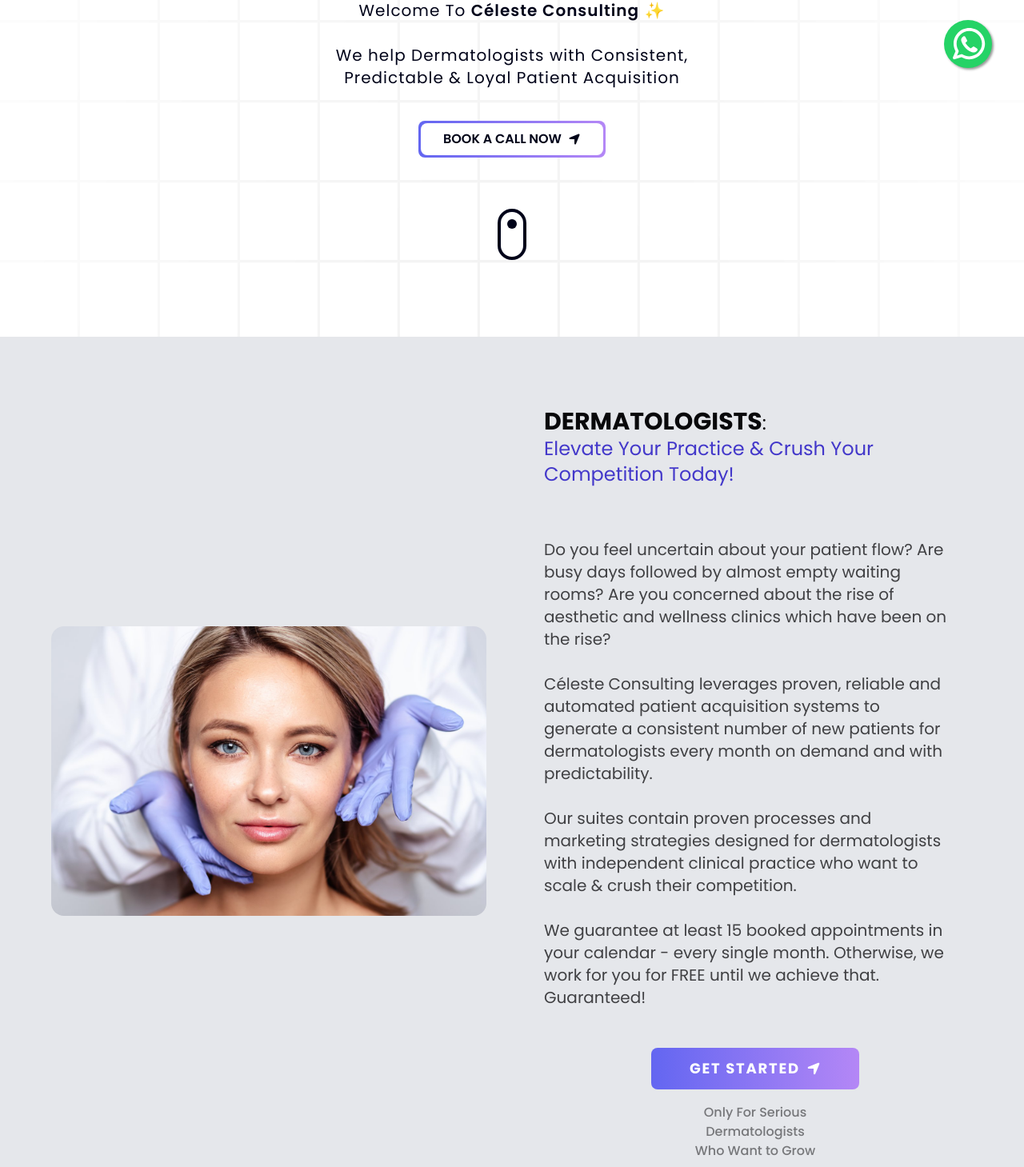
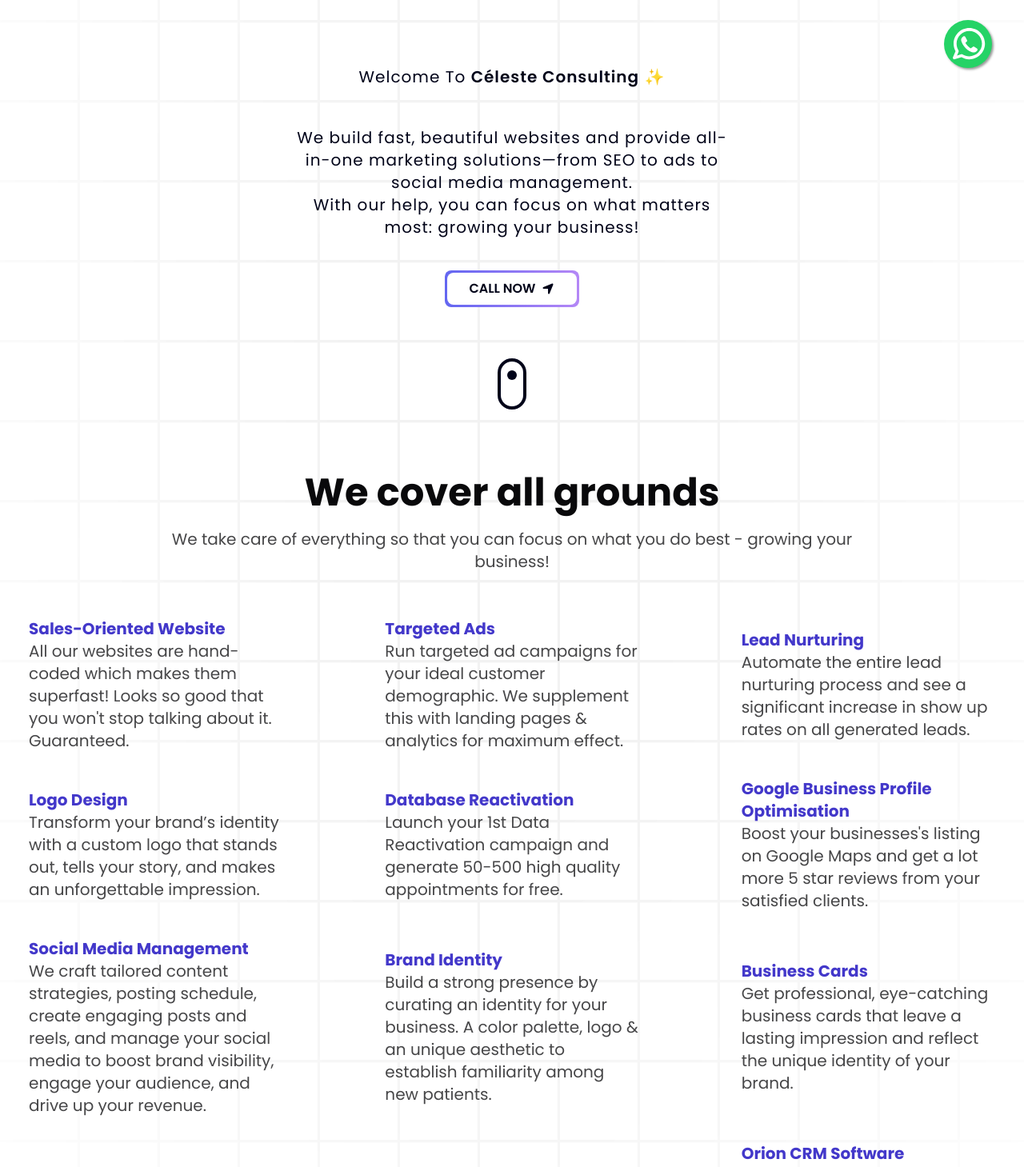
Before and after one commit to perplexingpasta/celeste-consulting, a Next.js app: page / in a window 1280 px wide. Shown: the part 675-2134 px from the top of the page at 80% size. Built offline with nearby package versions, Linux system fonts and the light colour scheme; what tailwindcss-filters would draw is missing.

Commit message:
redesigned according to local businesses

```diff
--- a/app/(root)/(home)/page.tsx
+++ b/app/(root)/(home)/page.tsx
@@ -17,9 +17,9 @@
         <section>
           <Hero2 />
         </section>
-        <section>
+        {/* <section>
           <DynamicHeroCall />
-        </section>
+        </section> */}
         {/* <section className="hidden dark:block">
           <DynamicGrid />
           </section> */}
--- a/components/Footer3.tsx
+++ b/components/Footer3.tsx
@@ -8,8 +8,8 @@
     links: [
       { label: "Home", href: "/" },
       { label: "Services", href: "/#services" },
-      { label: "Reviews", href: "/reviews" },
-      { label: "Pricing", href: "/pricing" },
+      // { label: "Reviews", href: "/reviews" },
+      // { label: "Pricing", href: "/pricing" },
       { label: "Contact", href: "/contact" },
       { label: "About Us", href: "/" },
     ],
@@ -57,11 +57,11 @@
                   céleste consulting
                 </p>
                 <p className="text-sm font-light opacity-75 md:text-xl">
-                  Helping Dermatologists with{" "}
+                  Helping Local Businesses with{" "}
                   <span className="transition-all group-hover:text-purple">
                     Consistent, Predictable & Loyal
                   </span>{" "}
-                  Patient Acquisition
+                  Client Acquisition
                 </p>
               </div>
             </Link>
--- a/components/Hero2.tsx
+++ b/components/Hero2.tsx
@@ -17,31 +17,42 @@
       <div className="relative z-10 my-5 flex justify-center md:my-12">
         <div className="flex max-w-[89vw] flex-col items-center justify-center md:max-w-2xl lg:max-w-[60vw]">
           {/* HERO BIG TEXT */}
-          {/* <div className="mx-auto hidden max-w-5xl px-4 dark:block lg:mb-10">
-            <h1 className="mt-12 text-center text-4xl font-extrabold uppercase tracking-wide text-white md:text-5xl md:!leading-tight lg:text-6xl lg:!leading-snug">
-              Medical Marketing <br className="hidden lg:block" /> to Grow your{" "}
-              <br className="hidden lg:block" />
+          <div className="mx-auto max-w-5xl px-4 lg:mb-10">
+            <h1 className="mt-12 text-center text-4xl font-black uppercase tracking-wide text-black-100 md:text-5xl md:!leading-tight lg:text-6xl lg:!leading-snug">
               <span className="gradient-text animate-gradient font-black text-transparent">
-                Dermatology Practice
+                From Local <br className="block md:hidden" /> to Digital:
               </span>
+              <br />
+              Helping Your Business Thrive Online
             </h1>
+          </div>
+          {/* <div className="mt-4 lg:mb-10">
+            <HeroHighlightDemo />
           </div> */}
-          <div className="mt-4 lg:mb-10">
-            <HeroHighlightDemo />
-          </div>
 
           {/* HI WE ARE */}
-          <p className="my-10 mt-24 text-center text-base text-black-100 md:max-w-[80%] md:text-lg md:tracking-wider lg:my-0 lg:mt-24 lg:max-w-[70%] lg:text-xl">
+          <p className="mt-24 text-center text-base text-black-100 md:max-w-[80%] md:text-lg md:tracking-wider lg:my-0 lg:mt-16 lg:max-w-[70%] lg:text-xl">
             Welcome To <span className="font-semibold">Céleste Consulting</span>{" "}
             ✨
-            <br className="hidden lg:block" />
-            <br /> We help Dermatologists with Consistent, Predictable & Loyal
-            Patient Acquisition
+            <br className="lg:hidden" />
+            <br className="lg:hidden" />
+            {/* <br /> We help Local Businesses by building Consistent, Predictable
+            & Loyal Client Acquisition Systems.
+            <br />
+            <br /> */}
+          </p>
+          <p className="mb-8 max-w-[90%] text-center text-base text-black-100 md:max-w-[80%] md:text-lg md:tracking-wider lg:my-0 lg:mt-12 lg:max-w-[70%] lg:text-xl">
+            We build fast, beautiful websites and provide all-in-one marketing
+            solutions—from SEO to ads to social media management.
+            <br />
+            With our help, you can focus on what matters most: growing your
+            business!
           </p>
 
           {/* CTA BUTTONS */}
           <a
-            href="https://calendly.com/celeste-consulting/strategy-session-w-celeste-consulting"
+            // href="https://calendly.com/celeste-consulting/strategy-session-w-celeste-consulting"
+            href="tel:+916362840780"
             target="_blank"
           >
             {/* <div className="hidden dark:block">
@@ -53,7 +64,7 @@
             </div> */}
             <div>
               <LitUpButton
-                title="BOOK A CALL NOW"
+                title="CALL NOW"
                 icon={<FaLocationArrow />}
                 position="right"
               />
--- a/components/Servicesv2.tsx
+++ b/components/Servicesv2.tsx
@@ -12,7 +12,7 @@
       </h1>
       <p className="my-4 text-center text-lg opacity-75 md:mb-10 md:mt-5 md:text-xl lg:mx-auto lg:max-w-[70%]">
         We take care of everything so that you can focus on what you do best -
-        treating your patients!
+        growing your business!
       </p>
       <div className="mt-8 grid grid-cols-1 gap-x-32 p-4 md:grid-cols-2 lg:grid-cols-3">
         {servicesv2.map((item) => (
@@ -22,16 +22,17 @@
         ))}
       </div>
       <div className="text-center text-xl md:mt-8 md:text-3xl">
-        &quot;Céleste Consulting Is Rocketfuel Your Practice Needs To
+        &quot;Céleste Consulting Is Rocketfuel Your Business Needs To
         Succeed!&quot;
       </div>
       <a
-        href="https://calendly.com/celeste-consulting/strategy-session-w-celeste-consulting"
+        // href="https://calendly.com/celeste-consulting/strategy-session-w-celeste-consulting"
+        href="tel:+916362840780"
         target="_blank"
       >
         <div className="text-center mt-8">
           <LitUpButton
-            title="BOOK A CALL NOW"
+            title="TALK TO OUR TEAM"
             icon={<FaLocationArrow />}
             position="right"
           />
--- a/data/index2.ts
+++ b/data/index2.ts
@@ -3,16 +3,18 @@
 
 export const navItems = [
   { name: "Home", link: "/", icon: GoHome },
-  { name: "Reviews", link: "/testimonials", icon: GoStar },
-  { name: "Pricing", link: "/pricing", icon: GoBriefcase },
+  { name: "Services", link: "/#services", icon: GoBriefcase },
+  // { name: "Reviews", link: "/testimonials", icon: GoStar },
+  // { name: "Pricing", link: "/pricing", icon: GoBriefcase },
   { name: "Contact", link: "/contact", icon: FiPhoneCall },
   { name: "About Us", link: "/", icon: GoBook },
 ];
 
 export const navItemsFloatingNav = [
   { name: "Home", link: "/" },
-  { name: "Reviews", link: "/testimonials" },
-  { name: "Pricing", link: "/pricing" },
+  { name: "Services", link: "/#services" },
+  // { name: "Reviews", link: "/testimonials" },
+  // { name: "Pricing", link: "/pricing" },
   { name: "Contact", link: "/contact" },
   { name: "About Us", link: "/" },
 ];
@@ -87,13 +89,13 @@
 export const servicesv2 = [
   {
     id: 1,
-    title: "Patient-Oriented Medical Website",
+    title: "Sales-Oriented Website",
     des: "All our websites are hand-coded which makes them superfast! Looks so good that you won't stop talking about it. Guaranteed.",
   },
   {
     id: 2,
-    title: "Medical Marketing",
-    des: "Run targeted ad campaigns for your ideal patient demographic. Supplemented with landing pages for maximum effect.",
+    title: "Targeted Ads",
+    des: "Run targeted ad campaigns for your ideal customer demographic. We supplement this with landing pages & analytics for maximum effect.",
   },
   {
     id: 3,
@@ -101,50 +103,85 @@
     des: "Automate the entire lead nurturing process and see a significant increase in show up rates on all generated leads.",
   },
   {
-    id: 4,
-    title: "Sales",
-    des: "Talking to prospective patients, ethical  persuasion, handling objections and closing the deal. All of this, so that they show up for consultation.",
+    id: 12,
+    title: "Logo Design",
+    des: "Transform your brand’s identity with a custom logo that stands out, tells your story, and makes an unforgettable impression.",
   },
   {
     id: 5,
-    title: "Data Reactivation",
-    des: "Launch your 1st dermatological Data Reactivation campaign and generate 50-500 high quality appointments for free.",
+    title: "Database Reactivation",
+    des: "Launch your 1st Data Reactivation campaign and generate 50-500 high quality appointments for free.",
   },
   {
     id: 6,
-    title: "Google Business Profile Manager",
-    des: "Boost your dermatology practice's listing on Google Maps and get more 5 star reviews from your satisfied patients.",
+    title: "Google Business Profile Optimisation",
+    des: "Boost your businesses's listing on Google Maps and get a lot more 5 star reviews from your satisfied clients.",
   },
   {
-    id: 7,
-    title: "Front Desk Helper",
-    des: "Turn your Front Desk into a medical sales machine that never misses a new lead with our AI Orion specifically built for dermatological practices.",
-  },
-  {
-    id: 8,
-    title: "Operations",
-    des: "How to manage your entire practice, systemize, optimize for efficiency, leverage technology from a business standpoint.",
-  },
-  {
-    id: 9,
-    title: "Management & Hiring",
-    des: "Educate your staff on the best practices, skills & etiquette to attend to patients so they feel most satisfied with the overall experience.",
-  },
-  {
-    id: 10,
-    title: "Email Marketing",
-    des: "Set up a patient database which will help in email marketing and further draw in more patients around the year.",
+    id: 13,
+    title: "Social Media Management",
+    des: "We craft tailored content strategies, posting schedule, create engaging posts and reels, and manage your social media to boost brand visibility, engage your audience, and drive up your revenue.",
   },
   {
     id: 11,
     title: "Brand Identity",
-    des: "Build a strong presence by curating an identity for your practice. A color palette, logo & aesthetic to establish familiarity among new patients.",
+    des: "Build a strong presence by curating an identity for your business. A color palette, logo & an unique aesthetic to establish familiarity among new patients.",
   },
   {
-    id: 12,
-    title: "Access To Our Community",
-    des: "Access to our exclusive community of experienced dermatologists from all over India. Learn practical tips for best running your own practice.",
+    id: 16,
+    title: "Business Cards",
+    des: "Get professional, eye-catching business cards that leave a lasting impression and reflect the unique identity of your brand.",
   },
+  // {
+  //   id: 14,
+  //   title: "Photography & Videography",
+  //   des: "Build a strong presence by curating an identity for your practice. A color palette, logo & aesthetic to establish familiarity among new patients.",
+  // },
+  {
+    id: 15,
+    title: "Custom Domain",
+    des: "Secure a custom domain name that aligns perfectly with your business, making it easier for customers to discover you.",
+  },
+  {
+    id: 18,
+    title: "E-Commerce App",
+    des: "Get a fully customizable, mobile-optimized platform to sell your products and reach a global audience easily.",
+  },
+  {
+    id: 17,
+    title: "Orion CRM Software",
+    des: "Harness the power of Orion—our proprietary CRM software, to track leads, manage customer relationships, and make smarter decisions that drive success.",
+  },
+  // {
+  //   id: 7,
+  //   title: "Front Desk Helper",
+  //   des: "Turn your Front Desk into a medical sales machine that never misses a new lead with our AI Orion specifically built for dermatological practices.",
+  // },
+  //   {
+  //     id: 10,
+  //     title: "Email Marketing",
+  //     des: "Set up a patient database which will help in email marketing and further draw in more patients around the year.",
+  //   },
+  //   {
+  //     id: 4,
+  //     title: "Sales",
+  //     des: "Talking to prospective patients, ethical  persuasion, handling objections and closing the deal. All of this, so that they show up for consultation.",
+  //   },
+  // {
+  //   id: 8,
+  //   title: "Operations",
+  //   des: "How to manage your entire practice, systemize, optimize for efficiency, leverage technology from a business standpoint.",
+  // },
+  // {
+  //   id: 9,
+  //   title: "Management & Hiring",
+  //   des: "Educate your staff on the best practices, skills & etiquette to attend to patients so they feel most satisfied with the overall experience.",
+  // },
+  // {
+  //   id: 12,
+  //   title: "Access To Our Community",
+  //   des: "Access to our exclusive community of experienced dermatologists from all over India. Learn practical tips for best running your own practice.",
+  // },
 ];
 
 export const testimonials = [
```
